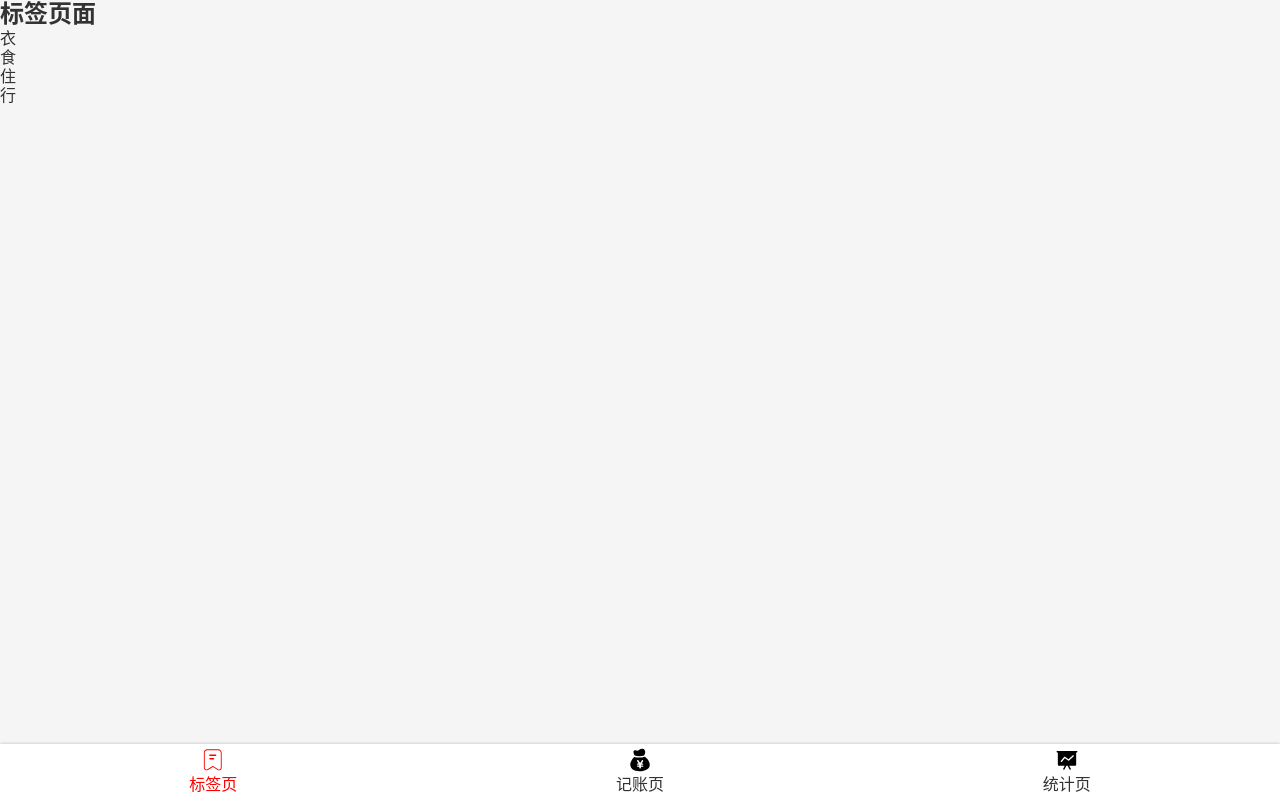
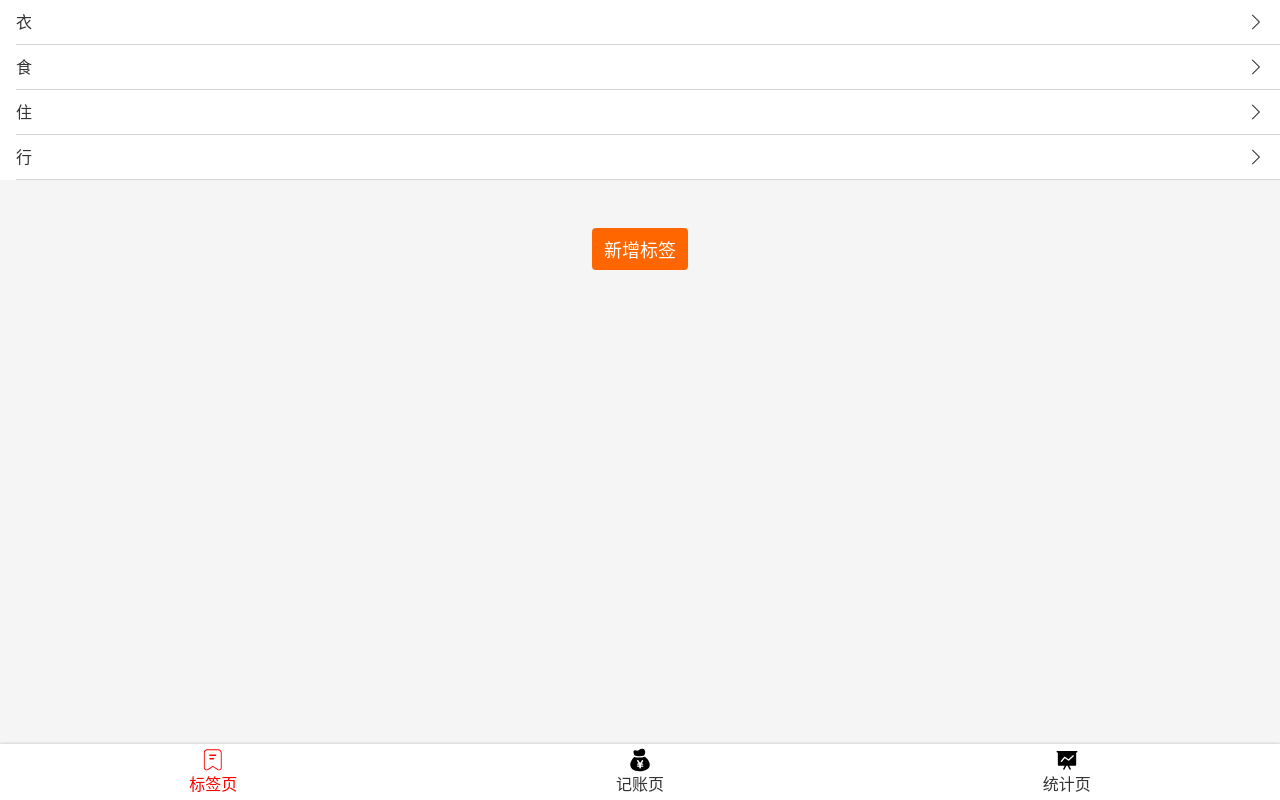
Before and after one commit to yafanisonya/react_morney, a React app: page /#/tags in a window 1280 px wide. Built offline with nearby package versions, Linux system fonts and the light colour scheme.

Commit message:
tags 样式

```diff
--- a/src/index.scss
+++ b/src/index.scss
@@ -50,3 +50,9 @@
 	display: block;
 	clear: both;
 }
+
+.oneLine {
+	overflow: hidden;
+	white-space: nowrap;
+	text-overflow: ellipsis;
+}
--- a/src/views/Tags.tsx
+++ b/src/views/Tags.tsx
@@ -1,17 +1,59 @@
 import Layout from '../components/Layout';
-import React,{useState} from 'react';
+import React from 'react';
 import {useTags} from 'useTags';
+import styled from 'styled-components';
+import Icon from '../components/Icon';
+
+const TagList = styled.ol`
+	font-size:16px;
+	background:white;
+	> li{
+		display:flex;
+		justify-content:space-between;
+		align-items:center;
+		margin-left:16px;
+		padding:12px 16px 12px 0;
+		line-height:20px;
+		border-bottom:1px solid #d5d5d9;
+	}
+`;
+
+const Button = styled.button`
+	padding:8px 12px;
+	border:none;
+	border-radius:4px;
+	font-size:18px;
+	color:white;
+	background:#f60;
+`;
+
+const Center = styled.div`
+	display:flex;
+	justify-content:center;
+	align-items:center;
+	flex-direction:column;
+`;
+
+const Space = styled.div`
+	height:48px;
+`
 
 function Tags() {
 	const {tags,setTags} = useTags();
 	return (
 		<Layout>
-			<h2>标签页面</h2>
-			<ol>
+			<TagList>
 				{tags.map(tag=>
-					<li key={tag}>{tag}</li>
+					<li key={tag}>
+						<span className="oneLine">{tag}</span>
+						<Icon name="right"/>
+					</li>
 				)}
-			</ol>
+			</TagList>
+			<Center>
+				<Space/>
+				<Button>新增标签</Button>
+			</Center>
 		</Layout>
 	);
 }
```
